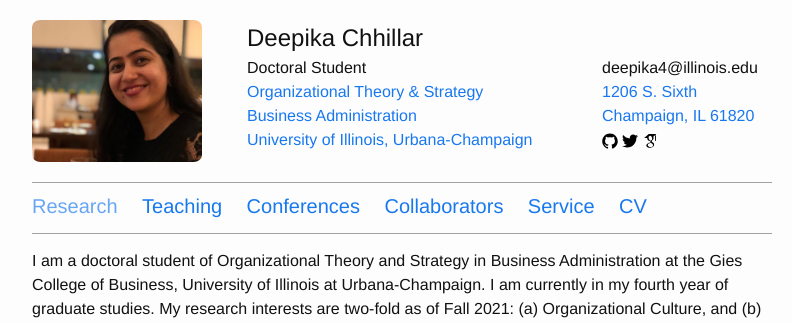
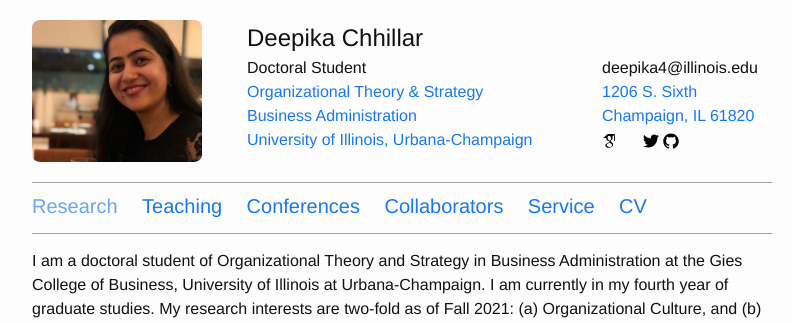
Before and after one commit to deepikachhillar/deepikachhillar.github.io, a Jekyll site: the page built from index.md, in a window 1280 px wide. Shown: the top 323 px of the page, without its empty margins (238-1030 px from the left). Built offline with Jekyll 4.4.1, drawn with Linux system fonts in a browser that asks for light colours.

Commit message:
Update header.html

```diff
--- a/_includes/header.html
+++ b/_includes/header.html
@@ -21,18 +21,23 @@
                 <li>{{ site.email }}</li>
                 <li><a href="https://goo.gl/maps/jCV6nP8B2fJTbeuD6" target="_blank">{{ site.address }}</a></li>
                 <li>
-                  <a href="https://github.com/{{ site.github }}" target="_blank">
+                 <a href="https://scholar.google.com/citations?user={{ site.gscholar }}&hl=en" target="_blank">
+                    <span class="icon"><svg><use xlink:href="#icon-gscholar"/></svg></span>
+                  </a>
+                 <a href="https://linkedin.com/in/{{ site.github }}" target="_blank">
+                    <span class="icon"><svg><use xlink:href="#icon-linkedin"/></svg></span>
+                  </a>
+                 <a href="https://twitter.com/{{ site.twitter }}" target="_blank">
+                    <span class="icon"><svg><use xlink:href="#icon-twitter"/></svg></span>
+                  </a>
+                 <a href="https://github.com/{{ site.github }}" target="_blank">
                     <span class="icon"><svg><use xlink:href="#icon-github"/></svg></span>
                   </a>
-                  <a href="https://twitter.com/{{ site.twitter }}" target="_blank">
-                    <span class="icon"><svg><use xlink:href="#icon-twitter"/></svg></span>
-                  </a>
+
 <!--                   <a href="https://dblp.uni-trier.de/pers/hd/a/{{ site.dblp }}" target="_blank">
                     <span class="icon"><svg><use xlink:href="#icon-dblp"/></svg></span>
                   </a> -->
-                  <a href="https://scholar.google.com/citations?user={{ site.gscholar }}&hl=en" target="_blank">
-                    <span class="icon"><svg><use xlink:href="#icon-gscholar"/></svg></span>
-                  </a>
+
                 </li>
               </ul>
           </div>
```
